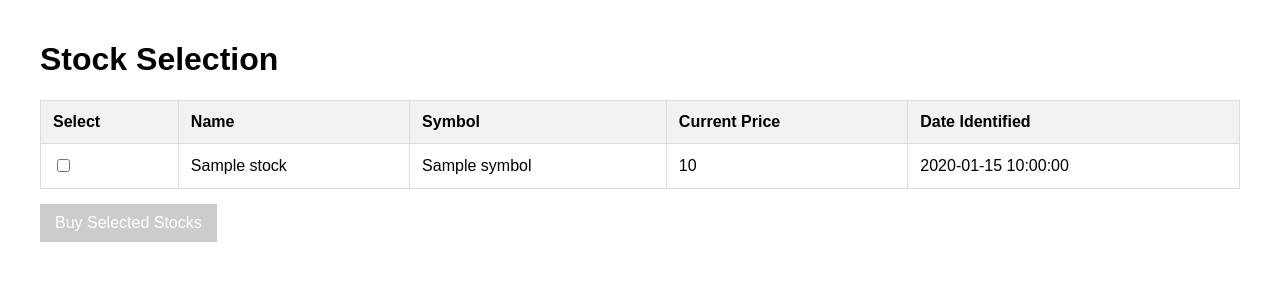
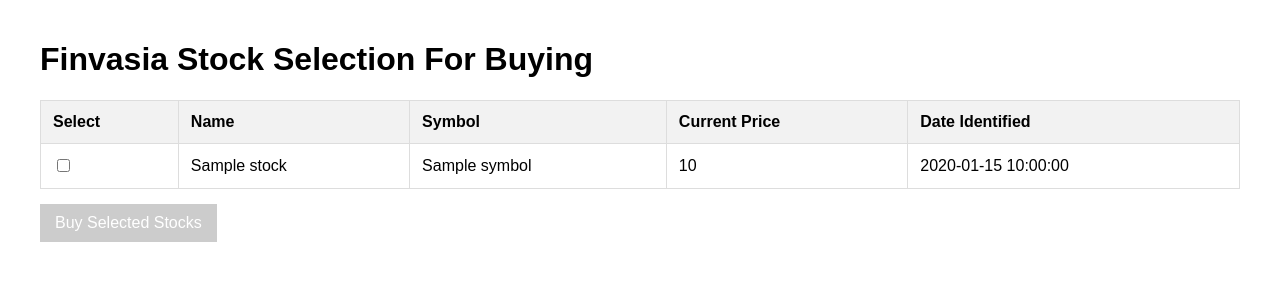
Before and after one commit to okanshuman/Finvasia-AnshumanSureshot, a Flask app: template templates/index.html in a window 1280 px wide. Shown: the top 300 px of the page. Run offline with Flask 3, Linux system fonts and the light colour scheme; the template is opened without the code that fills it: most values are stand-ins (such as "Sample title", 1, 10 or a date in 2020).

Commit message:
Changing the Page title and adding some more validation for stock fileter

```diff
--- a/templates/index.html
+++ b/templates/index.html
@@ -3,7 +3,7 @@
 <head>
     <meta charset="UTF-8">
     <meta name="viewport" content="width=device-width, initial-scale=1.0">
-    <title>Stock Selection</title>
+    <title>Finvasia Stock Selection For Buying</title>
     <style>
         body {
             font-family: Arial, sans-serif;
@@ -43,7 +43,7 @@
     </style>
 </head>
 <body>
-    <h1>Stock Selection</h1>
+    <h1>Finvasia Stock Selection For Buying</h1>
 
     <table id="stock-table">
         <thead>
--- a/utils.py
+++ b/utils.py
@@ -6,7 +6,7 @@
 
 def is_valid_symbol(symbol):
     """Check if the symbol is valid (does not contain BEES, ETF, ALPHA, MAFANG, MOREALTY, MOMOMENTUM, or numerics)."""
-    return not any(sub in symbol for sub in ["BEES", "ETF", "ALPHA", "MAFANG", "MOREALTY", "MOMOMENTUM"]) and not any(
+    return not any(sub in symbol for sub in ["BEES", "ETF", "ALPHA", "MAFANG", "MOREALTY", "MOMOMENTUM", "LIC"]) and not any(
         char.isdigit() for char in symbol)
 
 def clean_symbol(symbol):
```
